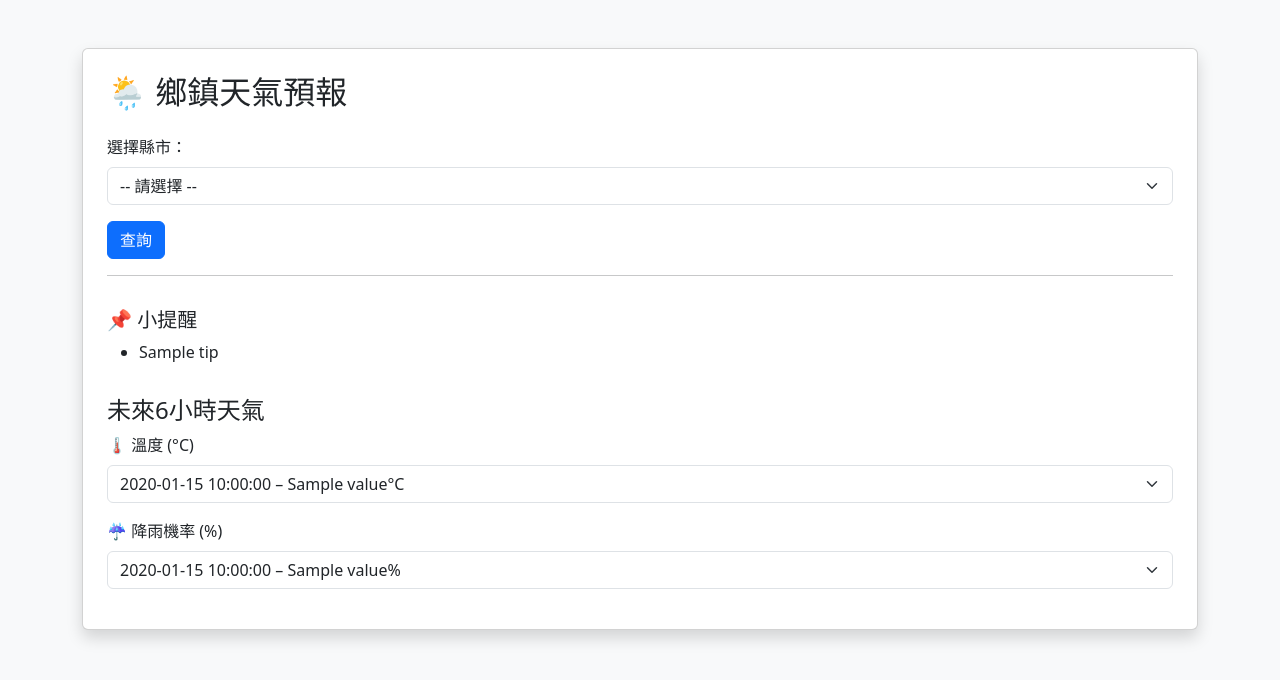
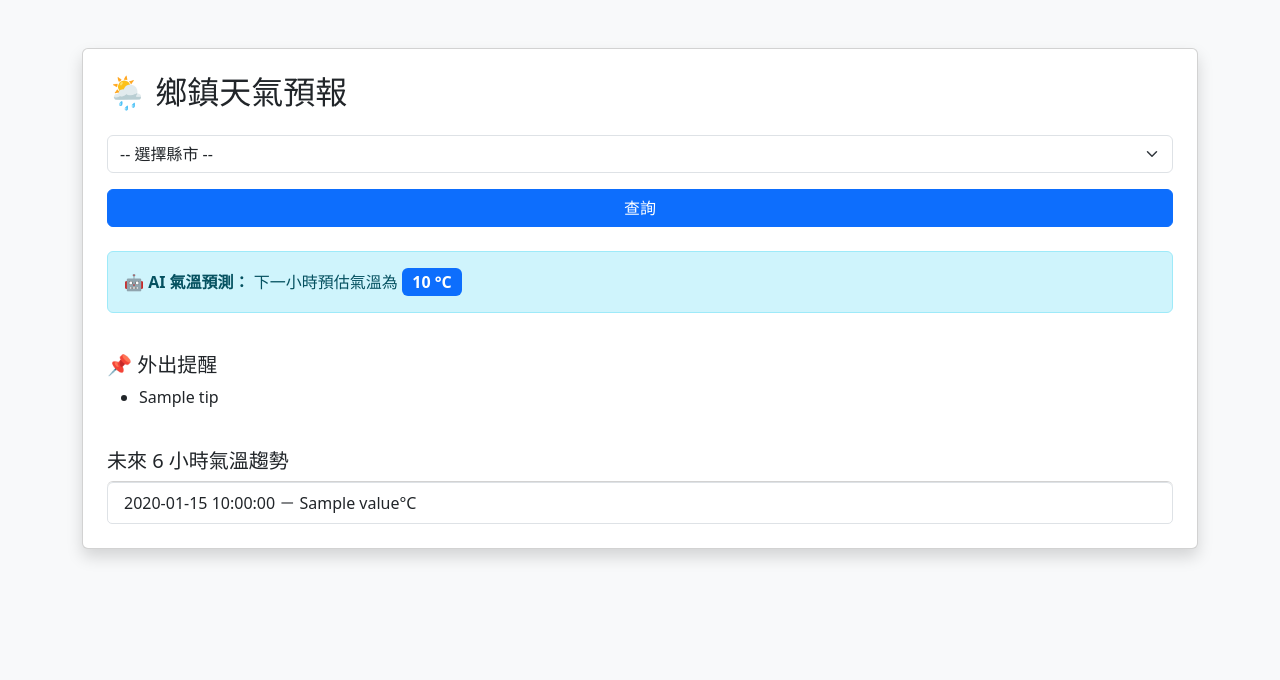
Before and after one commit to zhlne/weather_web, a Flask app: template templates/index.html in a window 1280 px wide. Shown: the top 680 px of the page. Run offline with Flask 3, Linux system fonts and the light colour scheme; the template is opened without the code that fills it: most values are stand-ins (such as "Sample title", 1, 10 or a date in 2020).

Commit message:
整合 AI 氣溫預測功能並更新 UI 介面

```diff
--- a/app.py
+++ b/app.py
@@ -1,18 +1,22 @@
 import os
+import joblib
+import pandas as pd
+import requests
+from flask import Flask, render_template, request
+from datetime import datetime
 from dotenv import load_dotenv
-from flask import Flask, render_template, request
-import requests
-from datetime import datetime
-from suggestions import get_suggestions
+from suggestions import get_suggestions #
 
-# 載入 .env 檔案
 load_dotenv()
 
 app = Flask(__name__)
 
+# API 設定
 API_KEY = os.getenv("CWA_API_KEY")
 TOWN_FORECAST_URL = "https://opendata.cwa.gov.tw/api/v1/rest/datastore/F-D0047-093"
+OBSERVATION_URL = "https://opendata.cwa.gov.tw/api/v1/rest/datastore/O-A0003-001"
 
+# 縣市代碼對照表
 COUNTY_LOCATION_IDS = {
     "新北市": "F-D0047-069",
     "臺北市": "F-D0047-061",
@@ -21,6 +25,47 @@ COUNTY_LOCATION_IDS = {
     "高雄市": "F-D0047-065"
 }
 
+# 測站 ID 對照表 (用於 AI 預測模型)
+COUNTY_STATION_IDS = {
+    "新北市": "466881",
+    "臺北市": "466920",
+    "桃園市": "467050",
+    "臺中市": "467490",
+    "高雄市": "467440"
+}
+
+# 載入預測模型
+try:
+    saved_data = joblib.load("weather_model.pkl")
+    predictor = saved_data["model"]
+    feature_cols = saved_data["common_cols"]
+except:
+    predictor = None
+
+def get_ai_prediction(county):
+    """抓取即時數據並預測下一小時氣溫"""
+    if not predictor or county not in COUNTY_STATION_IDS:
+        return None
+    try:
+        station_id = COUNTY_STATION_IDS[county]
+        resp = requests.get(OBSERVATION_URL, params={"Authorization": API_KEY, "StationId": station_id})
+        obs = resp.json()["records"]["Station"][0]
+        we = obs["WeatherElement"]
+
+        # 建立特徵 DataFrame
+        features = pd.DataFrame([{
+            "AirPressure": float(we["AirPressure"]),
+            "AirTemperature": float(we["AirTemperature"]),
+            "RelativeHumidity": float(we["RelativeHumidity"]),
+            "WindSpeed": float(we["WindSpeed"]),
+            "Precipitation": float(we["Now"]["Precipitation"])
+        }])[feature_cols]
+
+        pred = predictor.predict(features)[0]
+        return round(pred, 1)
+    except:
+        return None
+
 @app.route("/", methods=["GET"])
 def index():
     county = request.args.get("county")
@@ -28,62 +73,40 @@ def index():
 
     if county:
         try:
+            # 1. 抓取預報資料
             location_id = COUNTY_LOCATION_IDS[county]
             resp = requests.get(TOWN_FORECAST_URL, params={
-                "Authorization": API_KEY,
-                "format": "JSON",
-                "locationId": location_id
+                "Authorization": API_KEY, "format": "JSON", "locationId": location_id
             })
-            weather_data = resp.json()
-            print("=== API 回傳資料 ===")
-            print(weather_data)
-
-            all_locations = weather_data['records']['Locations'][0]['Location']
-            location_info = all_locations[0] if all_locations else None
-
-            if not location_info:
-                return f"❌ 找不到 {county} 對應的鄉鎮天氣資料"
+            weather_json = resp.json()
+            location_info = weather_json['records']['Locations'][0]['Location'][0]
 
             elements = {}
             for elem in location_info['WeatherElement']:
                 name = elem['ElementName']
-                if name not in ("溫度", "3小時降雨機率", "相對濕度"):
-                    continue
-                times = []
-                for t in elem['Time'][:6]:
-                    dt_raw = t.get('DataTime') or t.get('StartTime')
-                    if not dt_raw or not t['ElementValue']:
-                        continue
-                    try:
-                        dt_fmt = datetime.strptime(dt_raw, "%Y-%m-%dT%H:%M:%S%z")
-                        formatted = dt_fmt.strftime("%m-%d %H:%M")
-                    except:
-                        formatted = dt_raw
-                    value = list(t['ElementValue'][0].values())[0]
-                    times.append({"time": formatted, "value": value})
-                elements[name] = times
+                if name in ("溫度", "3小時降雨機率", "相對濕度"):
+                    times = []
+                    for t in elem['Time'][:6]:
+                        dt_raw = t.get('DataTime') or t.get('StartTime')
+                        val = list(t['ElementValue'][0].values())[0]
+                        times.append({"time": dt_raw, "value": val})
+                    elements[name] = times
 
+            # 2. 取得建議與預測
             temps = [int(e["value"]) for e in elements.get("溫度", [])]
             pops  = [int(e["value"]) for e in elements.get("3小時降雨機率", [])]
             hums  = [int(e["value"]) for e in elements.get("相對濕度", [])]
-            suggestions = get_suggestions(temps, pops, hums)
 
             data = {
                 "locationName": location_info['LocationName'],
                 "elements": elements,
-                "suggestions": suggestions
+                "suggestions": get_suggestions(temps, pops, hums), #
+                "ai_temp": get_ai_prediction(county) #
             }
+        except Exception as e:
+            return f"Error: {e}"
 
-        except Exception as e:
-            return f"❌ 錯誤發生：{e}"
-
-    return render_template(
-        "index.html",
-        counties=COUNTY_LOCATION_IDS,
-        selected_county=county,
-        weather=data
-    )
+    return render_template("index.html", counties=COUNTY_LOCATION_IDS, selected_county=county, weather=data)
 
 if __name__ == "__main__":
-    print("Flask App 啟動中...")
     app.run(debug=True)
--- a/templates/index.html
+++ b/templates/index.html
@@ -2,7 +2,7 @@
 <html lang="zh-Hant">
 <head>
     <meta charset="UTF-8">
-    <title>鄉鎮天氣預報</title>
+    <title>AI 天氣建議系統</title>
     <link href="https://cdn.jsdelivr.net/npm/bootstrap@5.3.0/dist/css/bootstrap.min.css" rel="stylesheet">
 </head>
 <body class="bg-light">
@@ -10,52 +10,30 @@
     <div class="card shadow p-4">
         <h2 class="mb-4">🌦 鄉鎮天氣預報</h2>
         <form method="GET">
-            <div class="mb-3">
-                <label for="county" class="form-label">選擇縣市：</label>
-                <select id="county" name="county" class="form-select" required>
-                    <option value="">-- 請選擇 --</option>
-                    {% for name, id in counties.items() %}
-                        <option value="{{ name }}" {% if name == selected_county %}selected{% endif %}>{{ name }}</option>
-                    {% endfor %}
-                </select>
-            </div>
-            <button type="submit" class="btn btn-primary">查詢</button>
+            <select name="county" class="form-select mb-3" required>
+                <option value="">-- 選擇縣市 --</option>
+                {% for name in counties %}<option value="{{ name }}">{{ name }}</option>{% endfor %}
+            </select>
+            <button type="submit" class="btn btn-primary w-100">查詢</button>
         </form>
 
         {% if weather %}
-            <hr>
-
-            <!-- 小提醒移到這裡 -->
-            {% if weather.suggestions %}
-                <h5 class="mt-3">📌 小提醒</h5>
-                <ul class="mb-4">
-                    {% for tip in weather.suggestions %}
-                        <li>{{ tip }}</li>
-                    {% endfor %}
-                </ul>
+            {% if weather.ai_temp %}
+                <div class="alert alert-info mt-4">
+                    <strong>🤖 AI 氣溫預測：</strong>
+                    下一小時預估氣溫為 <span class="badge bg-primary fs-6">{{ weather.ai_temp }} °C</span>
+                </div>
             {% endif %}
 
-            <h4 class="mt-2">未來6小時天氣</h4>
+            <h5 class="mt-4">📌 外出提醒</h5>
+            <ul>{% for tip in weather.suggestions %}<li>{{ tip }}</li>{% endfor %}</ul>
 
-            <!-- 溫度 下拉選單 -->
-            <div class="mb-3">
-                <label for="tempSelect" class="form-label">🌡 溫度 (°C)</label>
-                <select id="tempSelect" class="form-select">
-                    {% for e in weather.elements["溫度"] %}
-                        <option>{{ e.time }} – {{ e.value }}°C</option>
-                    {% endfor %}
-                </select>
-            </div>
-
-            <!-- 降雨機率 下拉選單 -->
-            <div class="mb-3">
-                <label for="popSelect" class="form-label">☔ 降雨機率 (%)</label>
-                <select id="popSelect" class="form-select">
-                    {% for e in weather.elements["3小時降雨機率"] %}
-                        <option>{{ e.time }} – {{ e.value }}%</option>
-                    {% endfor %}
-                </select>
-            </div>
+            <h5 class="mt-4">未來 6 小時氣溫趨勢</h5>
+            <ul class="list-group">
+                {% for e in weather.elements["溫度"] %}
+                    <li class="list-group-item">{{ e.time }} － {{ e.value }}°C</li>
+                {% endfor %}
+            </ul>
         {% endif %}
     </div>
 </div>
```
Also changed, not shown: export_model.py (added).
